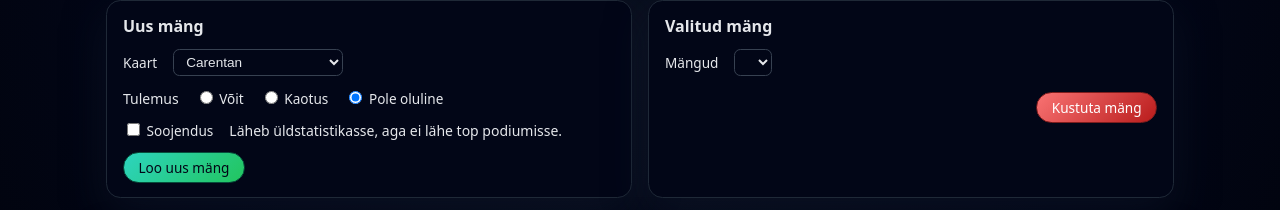
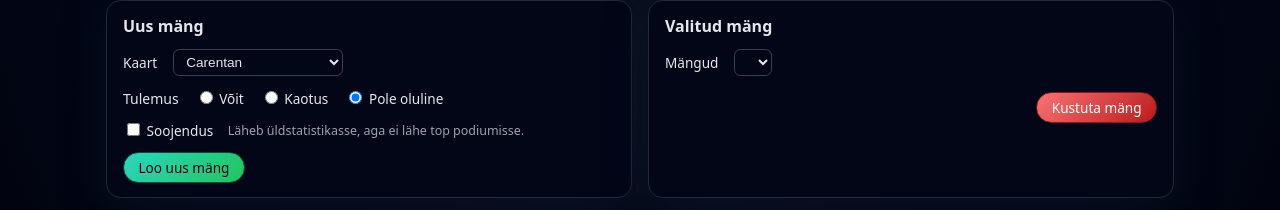
Before and after one commit to mvahur-sudo/hll-stats, a website: page public/index.html in a window 1280 px wide. Shown: the part 91-301 px from the top of the page. Drawn offline with Linux system fonts and the light colour scheme; no server answers.

Commit message:
Add warmup games to general stats but exclude from podium

```diff
--- a/public/css/style.css
+++ b/public/css/style.css
@@ -100,6 +100,14 @@ h2, h3 { margin-top: 0; }
   margin-bottom: 0.75rem;
 }
 .form-row label { font-size: 0.85rem; }
+.form-row--warmup {
+  align-items: center;
+  gap: 0.5rem 0.9rem;
+}
+.form-help {
+  font-size: 0.78rem;
+  color: var(--text-dim);
+}
 
 .form-row select,
 .form-row input[type="text"],
```
